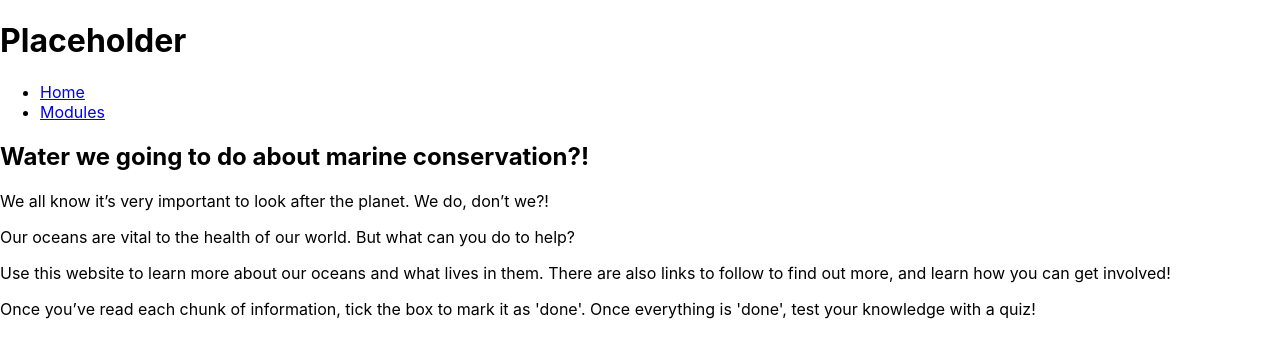
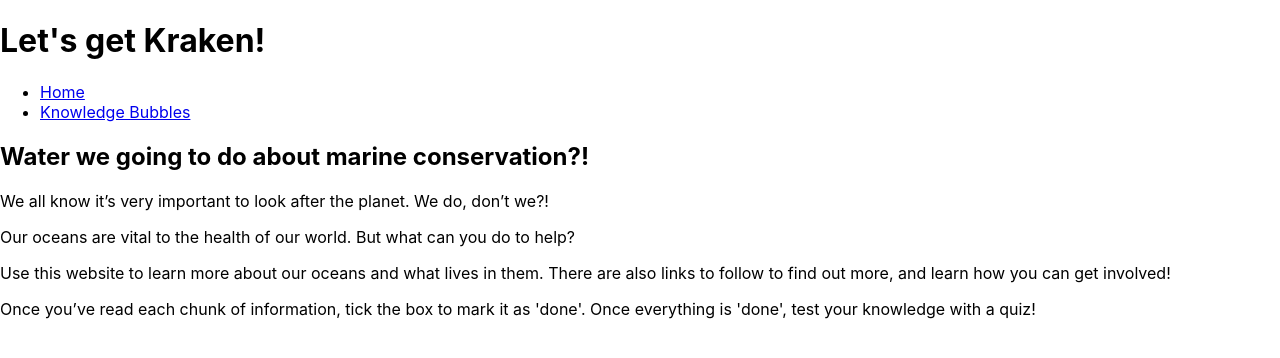
Before and after one commit to Perrocks/Lets_get_kraken, a React (Create React App) app in the folder marine_learning/client/: page / in a window 1280 px wide. Shown: the top 358 px of the page. Built offline with nearby package versions, Linux system fonts and the light colour scheme; no server answers.

Commit message:
Changed title

```diff
--- a/marine_learning/client/src/components/Header.js
+++ b/marine_learning/client/src/components/Header.js
@@ -1,3 +1,3 @@
-const Header =()=><h1>Placeholder</h1>
+const Header =()=><h1>Let's get Kraken!</h1>
 
 export default Header
--- a/marine_learning/client/src/components/NavBar.js
+++ b/marine_learning/client/src/components/NavBar.js
@@ -7,7 +7,7 @@ const NavBar = () => {
             <Link to="/">Home</Link>
         </li>
         <li>
-            <Link to="/modules">Modules</Link>
+            <Link to="/modules">Knowledge Bubbles</Link>
         </li >
     </ul >
     );
```
